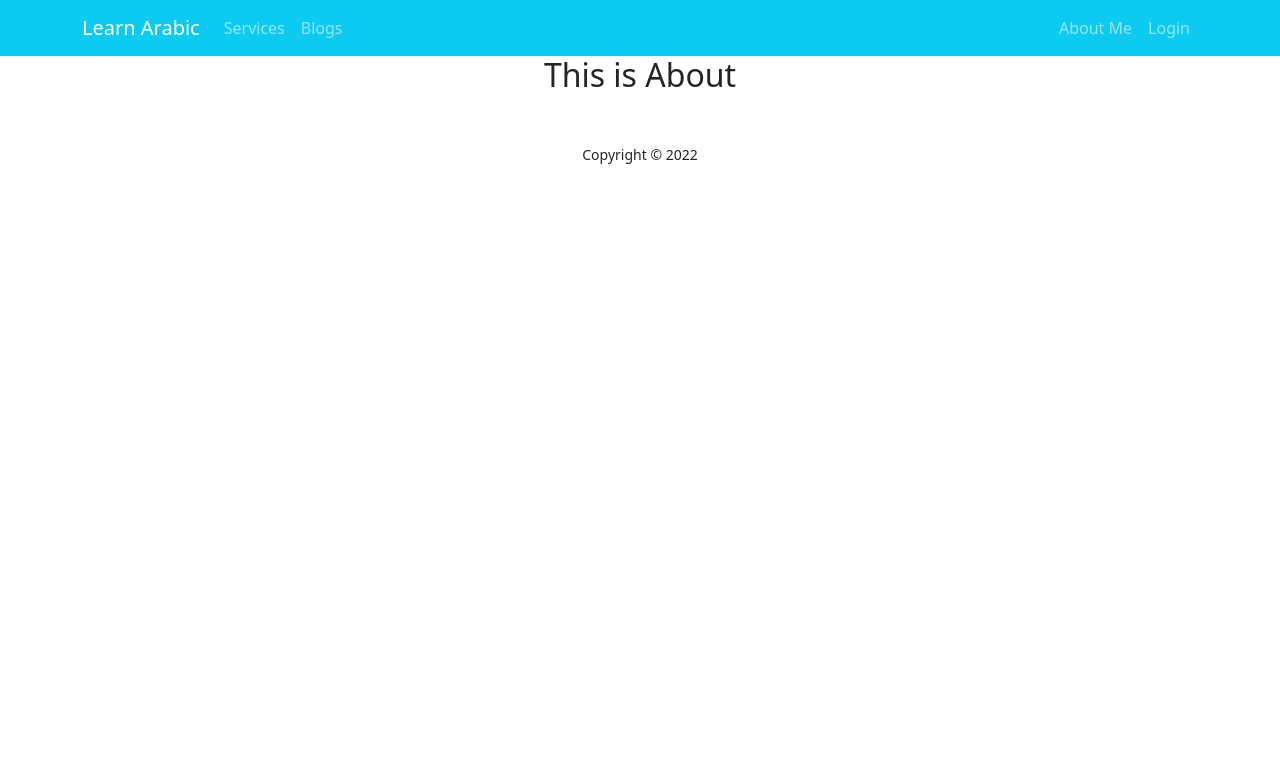
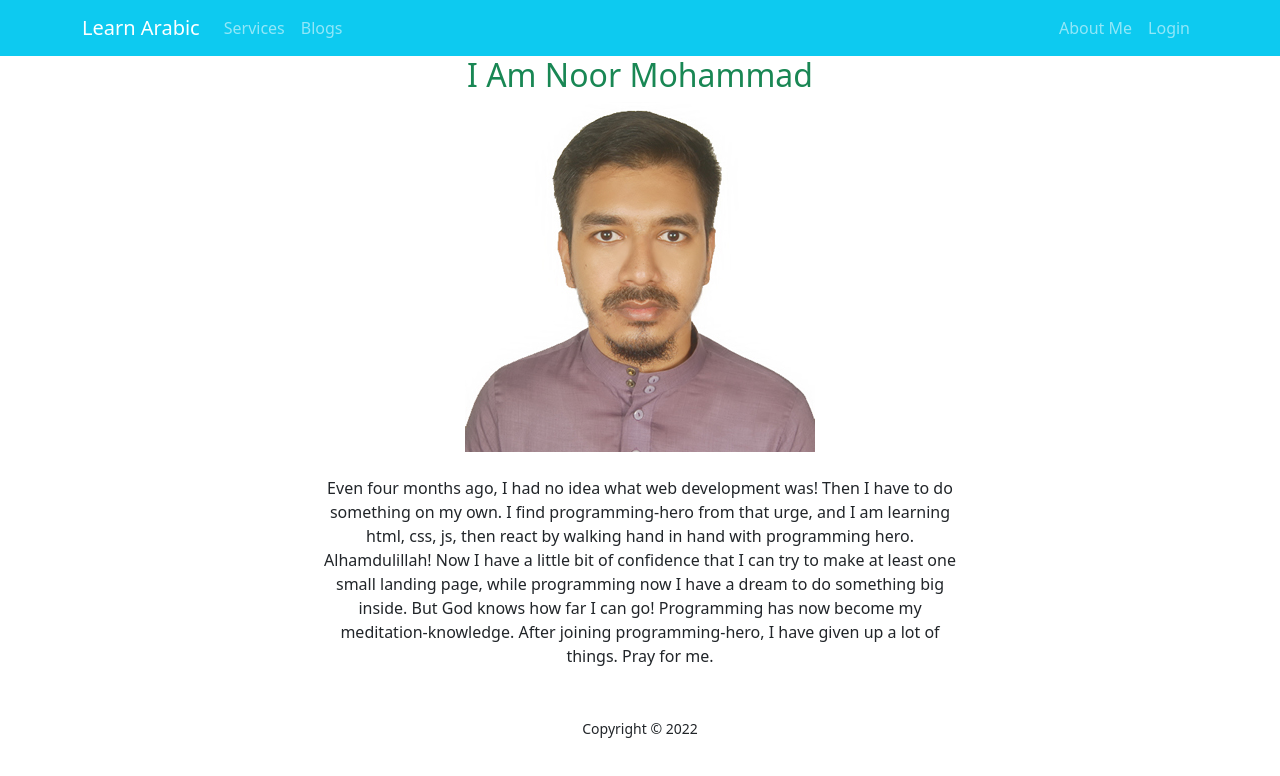
Before and after one commit to noormohammad20/learn_arabic_with_noor_website, a React (Create React App) app: page /about in a window 1280 px wide. Shown: the top 776 px of the page. Built offline with nearby package versions, Linux system fonts and the light colour scheme; no server answers.

Commit message:
about me component done

```diff
--- a/src/components/About/About.js
+++ b/src/components/About/About.js
@@ -1,9 +1,11 @@
 import React from 'react'
-
+import myimg from '../../images/myimg.JPG'
 const About = () => {
     return (
         <div>
-            <h2>This is About </h2>
+            <h2 className='text-success'>I Am Noor Mohammad</h2>
+            <img src={myimg} alt="" />
+            <p className='w-50 mx-auto mt-4'>Even four months ago, I had no idea what web development was!  Then I have to do something on my own. I find programming-hero from that urge, and I am learning html, css, js, then react by walking hand in hand with programming hero.  Alhamdulillah!  Now I have a little bit of confidence that I can try to make at least one small landing page, while programming now I have a dream to do something big inside.  But God knows how far I can go!  Programming has now become my meditation-knowledge. After joining programming-hero, I have given up a lot of things.  Pray for me.</p>
         </div>
     )
 }
```
Also changed, not shown: src/images/myimg.JPG (added).
